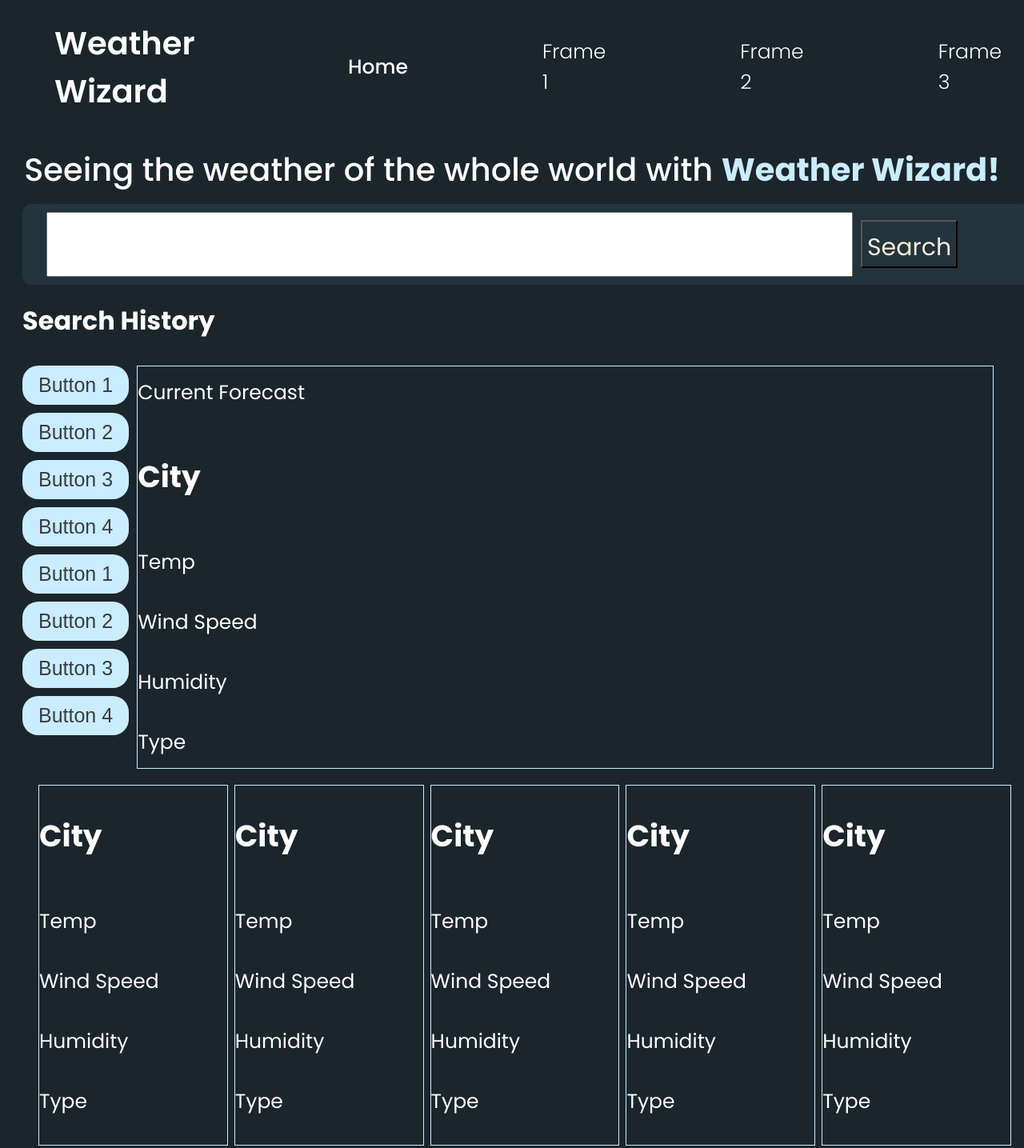
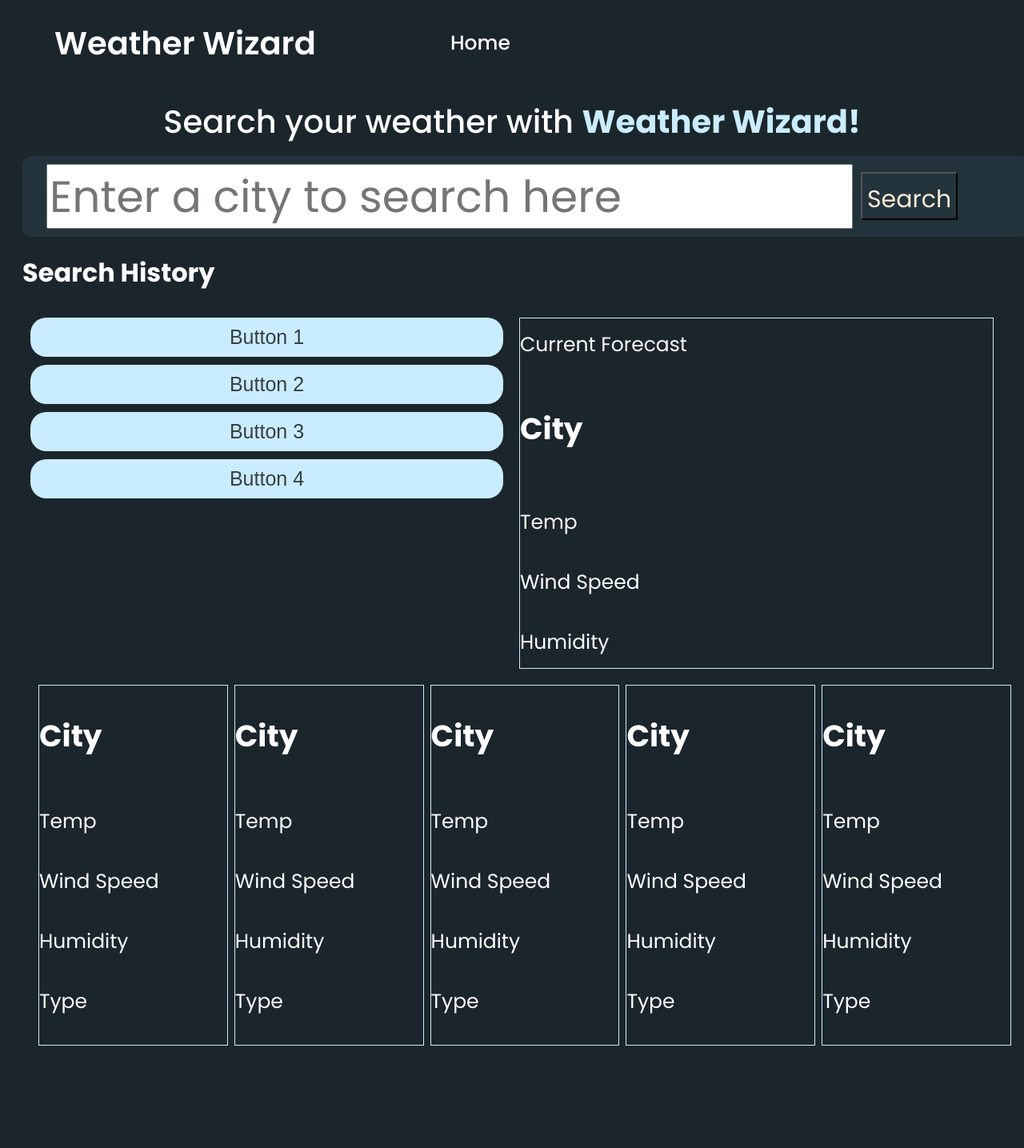
Before and after one commit to kimberlyrobinson11122/weather_for_you, a plain HTML site: page index.html in a window 1280 px wide. Shown: the part 20-1455 px from the top of the page at 80% size. After the commit the page ends 1343 px from the top, so only its background shows below. Drawn offline with Linux system fonts and the light colour scheme; a web font is replaced by a local one.

Commit message:
removed the menu options at the top, updated info at top of page, added fiveDayCard class

```diff
--- a/index.html
+++ b/index.html
@@ -11,60 +11,46 @@
     <title>Weather For You</title>
 </head>
 
-
 <body>
     <!--Nav-->
     <menu>
         <div class="title">Weather Wizard</div>
         <div style="color: white; font-size: 25px; font-family: Poppins; font-weight: 500; word-wrap: break-word">Home</div>
-        <div class="frame">Frame 1</div>
-        <div class="frame">Frame 2</div>
-        <div class="frame">Frame 3</div>
     </menu>
 
     <section class="banner">
-        <div class="light-banner">Seeing the weather of the whole world with </span><span class="dark-banner">Weather Wizard!</span></div>
+        <div class="light-banner">Search your weather with <span class="dark-banner">Weather Wizard!</span></div>
     </section>
 
     <div class="search">
-        <input class="search_input" type="text" placehoder="Enter a city to search here">
+        <input class="search_input" type="text" placeholder="Enter a city to search here">
         <button class="search_button">Search</button>
     </div>
 
     <div class="searchHistory">
         <h1>Search History</h1>
-
         <div class="buttonContainer flexParentEl">
-            <div clas="buttonColumn">
-                <button class="longButton">Button 1</button>
-                <button class="longButton">Button 2</button>
-                <button class="longButton">Button 3</button>
-                <button class="longButton">Button 4</button>
+            <div class="buttonColumn">
                 <button class="longButton">Button 1</button>
                 <button class="longButton">Button 2</button>
                 <button class="longButton">Button 3</button>
                 <button class="longButton">Button 4</button>
             </div>
 
-
-        <div class="forecastDetails box flexChildEl">
-            Current Forecast
-            <h2>City</h2>
-            <div>Temp</div>
-            <div>Wind Speed</div>
-            <div>Humidity</div>
-            <div>Type</div>
+            <div class="forecastDetails box flexChildEl">
+                Current Forecast
+                <h2 id="city-name">City</h2>
+                <img id="weather-type">
+                <div id="temp">Temp</div>
+                <div id="wind-speed">Wind Speed</div>
+                <div id="humidity">Humidity</div>
+            </div>
         </div>
-
-        </div>
-
     </div>
-
-    <div></div>
 
     <div class="container">
         <div class="column">
-            <div class="forecastDetails box">
+            <div class="forecastDetails box fiveDayCard">
                 <h2>City</h2>
                 <div>Temp</div>
                 <div>Wind Speed</div>
@@ -74,18 +60,7 @@
         </div>
 
         <div class="column">
-            <div class="forecastDetails box">
-                <h2>City</h2>
-                <div>Temp</div>
-                <div>Wind Speed</div>
-                <div>Humidity</div>
-                <div>Type</div>
-            </div>
-        </div>
-
-
-        <div class="column">
-            <div class="forecastDetails box">
+            <div class="forecastDetails box fiveDayCard">
                 <h2>City</h2>
                 <div>Temp</div>
                 <div>Wind Speed</div>
@@ -95,7 +70,7 @@
         </div>
 
         <div class="column">
-            <div class="forecastDetails box">
+            <div class="forecastDetails box fiveDayCard">
                 <h2>City</h2>
                 <div>Temp</div>
                 <div>Wind Speed</div>
@@ -105,7 +80,17 @@
         </div>
 
         <div class="column">
-            <div class="forecastDetails box">
+            <div class="forecastDetails box fiveDayCard">
+                <h2>City</h2>
+                <div>Temp</div>
+                <div>Wind Speed</div>
+                <div>Humidity</div>
+                <div>Type</div>
+            </div>
+        </div>
+
+        <div class="column">
+            <div class="forecastDetails box fiveDayCard">
                 <h2>City</h2>
                 <div>Temp</div>
                 <div>Wind Speed</div>
@@ -115,10 +100,6 @@
         </div>
     </div>
 
-
-
-    <script src= "./assets/style.js"></script>
-
+    <script src="./assets/style.js"></script>
 </body>
-
 </html>
```
